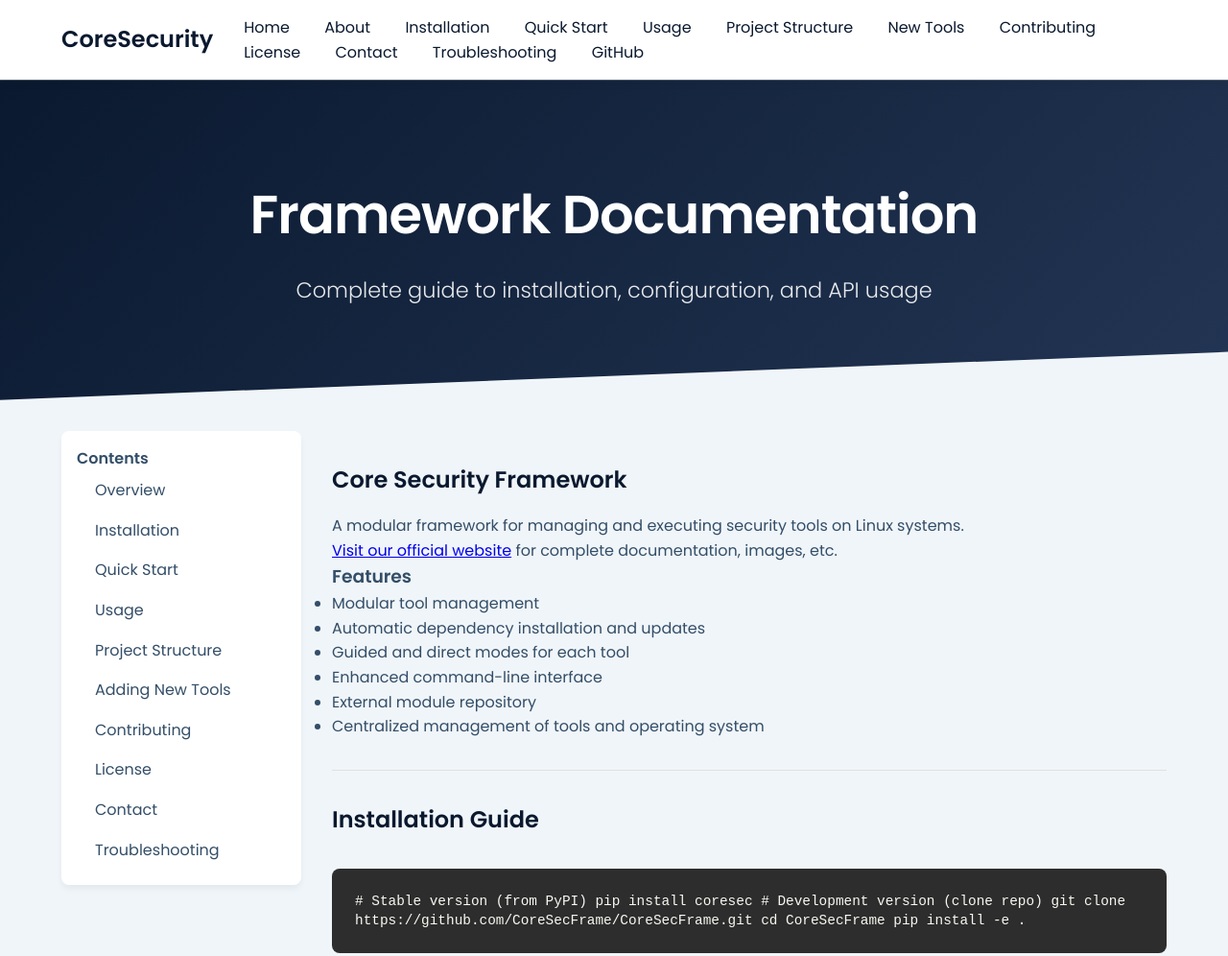
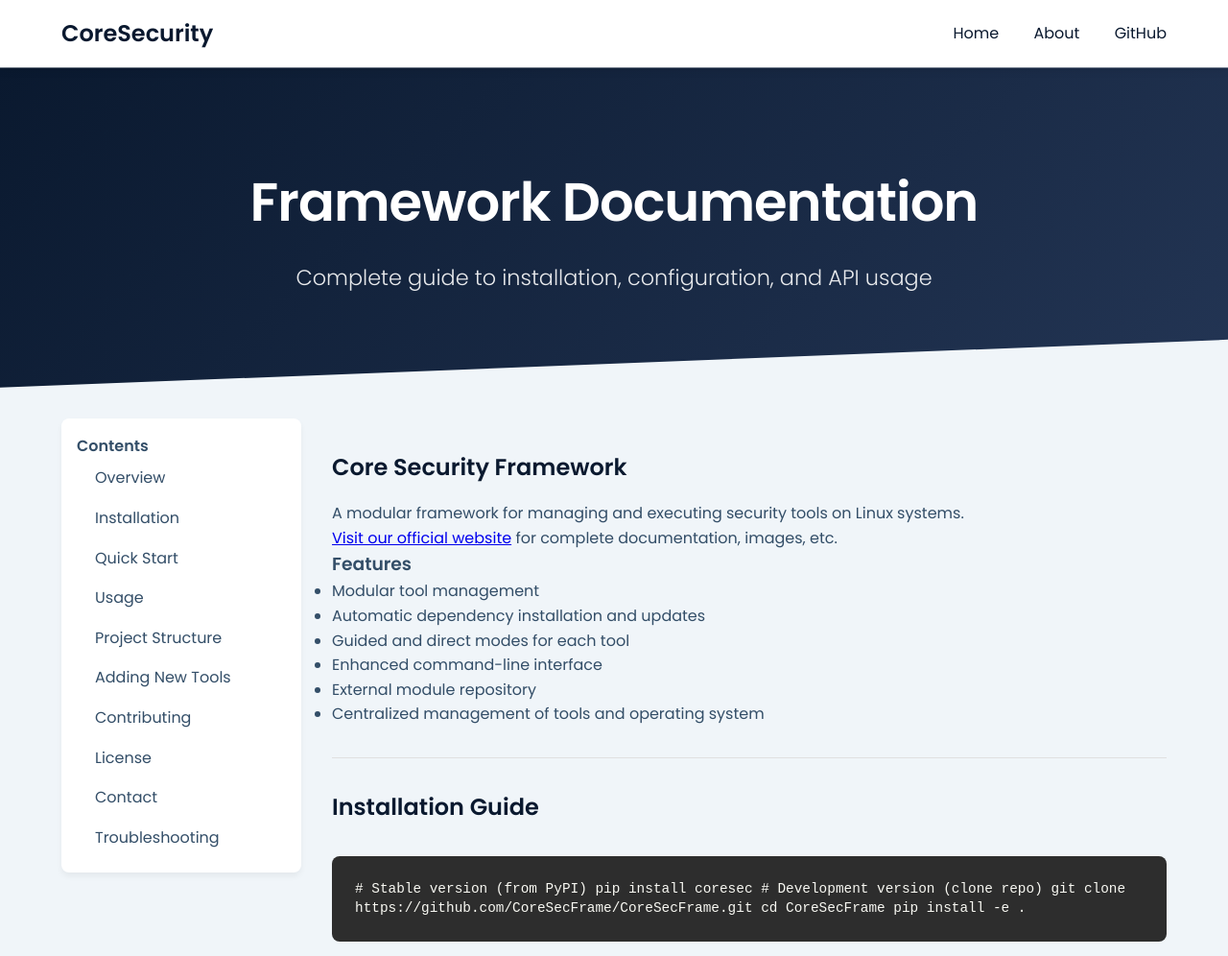
Before and after one commit to CoreSecFrame/coresecframe.github.io, a plain HTML site: page docs.html in a window 1280 px wide. Shown: the top 996 px of the page at 96% size. Drawn offline with Linux system fonts and the light colour scheme.

Commit message:
Update docs.html

```diff
--- a/docs.html
+++ b/docs.html
@@ -20,15 +20,6 @@
             <div class="nav-links">
                 <a href="index.html">Home</a>
                 <a href="about.html">About</a>
-                <a href="#installation">Installation</a>
-                <a href="#quickstart">Quick Start</a>
-                <a href="#usage">Usage</a>
-                <a href="#project-structure">Project Structure</a>
-                <a href="#adding-new-tools">New Tools</a>
-                <a href="#contributing">Contributing</a>
-                <a href="#license">License</a>
-                <a href="#contact">Contact</a>
-                <a href="#troubleshooting">Troubleshooting</a>
                 <a href="https://github.com/CoreSecFrame/CoreSecFrame">GitHub</a>
             </div>
         </div>
```
